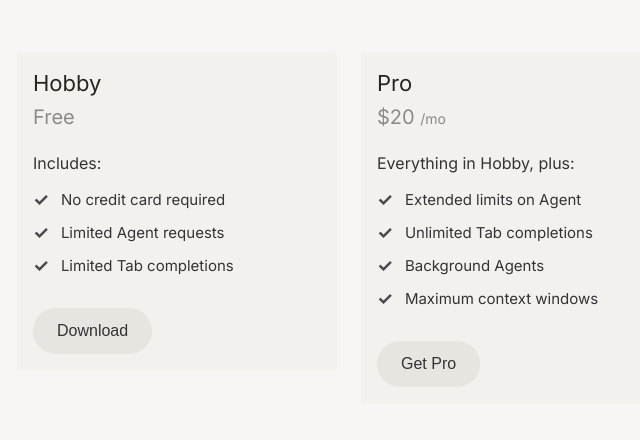
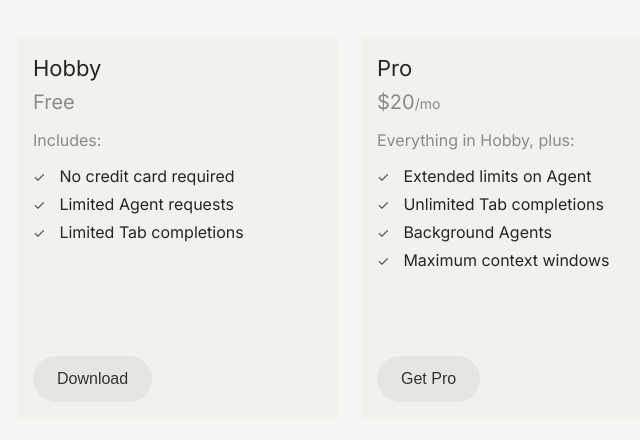
Before and after one commit to ntmedina-git/Live-Class-1-Git-Intro, a plain HTML site: page index.html in a window 1280 px wide. Shown: the part 172-612 px from the top of the page, without its empty margins (291-931 px from the left). Drawn offline with Linux system fonts and the light colour scheme.

Commit message:
adding flex layout and card height

```diff
--- a/index.html
+++ b/index.html
@@ -12,6 +12,7 @@
 <body>
     <div class="cards-container">
         <div class="card">
+            <div class="card-top">
                 <h3 class="card-title">Hobby</h3>
                 <p class="card-price">
                     <span class="card-price-amount">Free</span>
@@ -33,9 +34,11 @@
                         </li>
                     </ul>
                 </div>
+            </div>
             <button class="download-button">Download</button>
         </div>
         <div class="card">
+            <div class="card-top">
                 <h3 class="card-title">Pro</h3>
                 <p class="card-price">
                     <span class="card-price-amount">$20</span>
@@ -62,6 +65,7 @@
                         </li>
                     </ul>
                 </div>
+            </div>
             <button class="download-button">Get Pro</button>
         </div>
     </div>
--- a/styles.css
+++ b/styles.css
@@ -20,15 +20,23 @@ body {
     gap: 24px;
     flex-wrap: nowrap;
     justify-content: center;
-    align-items: flex-start;
+    align-items: stretch;
 }
 
 .card {
+    display: flex;
+    flex-direction: column;
+    min-height: 380px;
     background-color: #f2f1ed;
     border-radius: 4px;
     padding: 16px;
     width: 320px;
     flex-shrink: 0;
+}
+
+.card-top {
+    display: flex;
+    flex-direction: column;
 }
 
 .card-title {
@@ -42,7 +50,8 @@ body {
 .card-price {
     font-size: 20px;
     color: rgba(38, 37, 30, 0.5);
-    margin-bottom: 24px;
+    display: inline-flex;
+    align-items: baseline;
 }
 
 .card-price-amount {
@@ -63,8 +72,8 @@ body {
 
 .includes-text {
     font-size: 16px;
-    color: #333;
-    margin-bottom: 16px;
+    color: rgba(38, 37, 30, 0.5);
+    margin: 16px 0px;
 }
 
 .features-list {
@@ -75,19 +84,20 @@ body {
 .features-list li {
     display: flex;
     align-items: center;
-    margin-bottom: 12px;
-    font-size: 15px;
-    color: #333;
+    margin-bottom: 8px;
+    font-size: 16px;
+    color: #26251e;
 }
 
 .checkmark {
     color: #4a4a4a;
-    font-size: 18px;
-    margin-right: 12px;
-    font-weight: bold;
+    font-size: 14px;
+    margin-right: 14px;
+    font-weight: regular;
 }
 
 .download-button {
+    margin-top: auto;
     width: fit-content;
     background-color: #e6e5e0;
     border: none;
```
Lines whose indentation alone changed are shown as unchanged.
